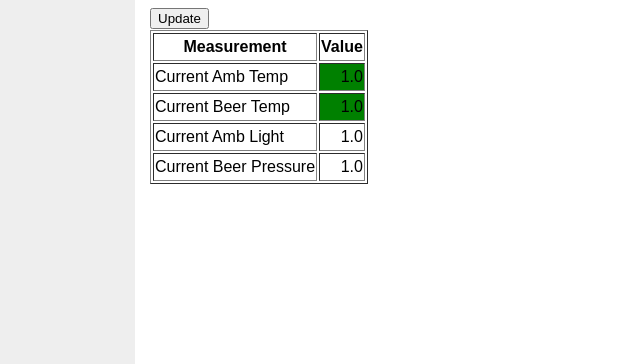
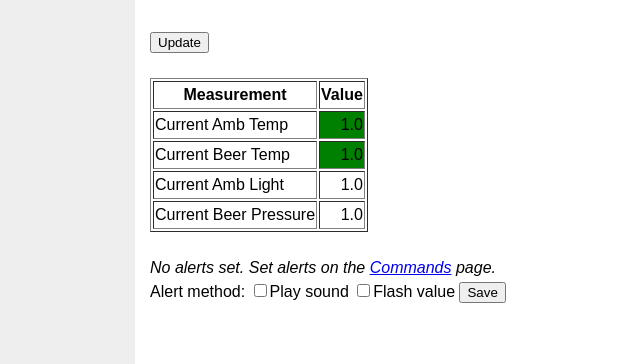
Before and after one commit to cutreth/monitor, a Django app: page /monitor/ in a window 1280 px wide. Shown: the part 520-884 px from the top of the page, without its empty margins (95-735 px from the left). Run offline with Django 3.2, Linux system fonts and the light colour scheme; tables that the repository leaves empty hold one stand-in row (values such as "Sample post"); data that the repository does not hold is empty; some libraries are stand-ins or nearby versions.

Commit message:
Alerts on dashboard
* Added "value flashing"
* Option to play sound and/or flash value when value is out of alert
range

```diff
--- a/monitor/templates/dashboard.html
+++ b/monitor/templates/dashboard.html
@@ -68,13 +68,41 @@
         <audio id="reloadsound" src="{% static 'Windows Exclamation.wav' %}" preload="auto"></audio>
         <script type="text/javascript">
             function play_alert() {
-                document.getElementById('alertsound').play();
+                if(getCookie("method_sound") == "true") {
+                    document.getElementById('alertsound').play();
+                }
+            }
+            function flash() {
+                if(getCookie("method_flash") == "true") {
+                    var state = false;
+                    setInterval(function()
+                        {
+                            state = !state;
+                            var color = (state?'red':'white');
+                            document.getElementById('cell_' + '{{ alert_var }}' ).style.backgroundColor = color;
+                        }, 500);
+                }
             }
             function play_reload() {
                 document.getElementById('reloadsound').play();
             }
+            function save_alert_method() {
+                expires = new Date(new Date().setYear(new Date().getFullYear() + 1));
+                document.cookie="method_sound="+alert_method.sound.checked+"; expires="+expires;
+                document.cookie="method_flash="+alert_method.flash.checked+"; expires="+expires;
+            }
+            function getCookie(name) {
+                var value = "; " + document.cookie;
+                var parts = value.split("; " + name + "=");
+                if (parts.length == 2) return parts.pop().split(";").shift();
+            }
+            function set_alert_method() {
+                alert_method.sound.checked = (getCookie("method_sound") == "true");
+                alert_method.flash.checked = (getCookie("method_flash") == "true");
+            }
             {% if alert_var  %}
                 play_alert();
+                flash();
             {% endif %}
         </script>
         <meta http-equiv="refresh" content="60">
@@ -93,13 +121,10 @@
                 <div id="chart_div3" style="display: inline-block;"></div>
                 <div id="chart_div4" style="display: inline-block;"></div>
             </div>
-            {% if alert_var  %}
-                <b>{{ alert_var }} is outside of range {{ alert_rng }}!</b>
-            {% endif %}
-
+            <br>
             <form action="/monitor/dashboard/update/" method="get">
                 <input type="submit" value="Update">
-            </form>
+            </form><br>
 
             <table border = "1">
                 <tr>
@@ -107,18 +132,30 @@
                     <th>Value</th>
                 </tr><tr>
                     <td>Current Amb Temp</td>
-                    <td bgcolor = {{ bgcols.temp_amb }} align = "right">{{ vals.temp_amb }}</td>
+                    <td id = "cell_temp_amb" bgcolor = {{ bgcols.temp_amb }} align = "right">{{ vals.temp_amb }}</td>
                 </tr><tr>
                     <td>Current Beer Temp</td>
-                    <td bgcolor = {{ bgcols.temp_beer }} align = "right">{{ vals.temp_beer }}</td>
+                    <td id = "cell_temp_beer" bgcolor = {{ bgcols.temp_beer }} align = "right">{{ vals.temp_beer }}</td>
                 </tr><tr>
                     <td>Current Amb Light</td>
-                    <td bgcolor = {{ bgcols.light_amb }} align = "right">{{ vals.light_amb }}</td>
+                    <td id = "cell_light_amb" bgcolor = {{ bgcols.light_amb }} align = "right">{{ vals.light_amb }}</td>
                 </tr><tr>
                     <td>Current Beer Pressure</td>
-                    <td bgcolor = {{ bgcols.pres_beer }} align = "right">{{ vals.pres_beer }}</td>
+                    <td id = "cell_pres_beer" bgcolor = {{ bgcols.pres_beer }} align = "right">{{ vals.pres_beer }}</td>
                 </tr>
-            </table>
+            </table><br>
+            {% if alert_var  %}
+                <b>{{ alert_var }} is outside of range {{ alert_rng }}!</b>
+            {% else %}
+                <i>No alerts set. Set alerts on the <a href="/monitor/commands/">Commands</a> page.</i>
+            {% endif %}
+            <form name = "alert_method">
+                Alert method:
+                <input type="checkbox" id="sound">Play sound
+                <input type="checkbox" id="flash">Flash value
+                <input type="button" value = "Save" onclick="save_alert_method();">
+            </form>
+            <script>set_alert_method();</script>
         </div>
 		</main>
 
```
